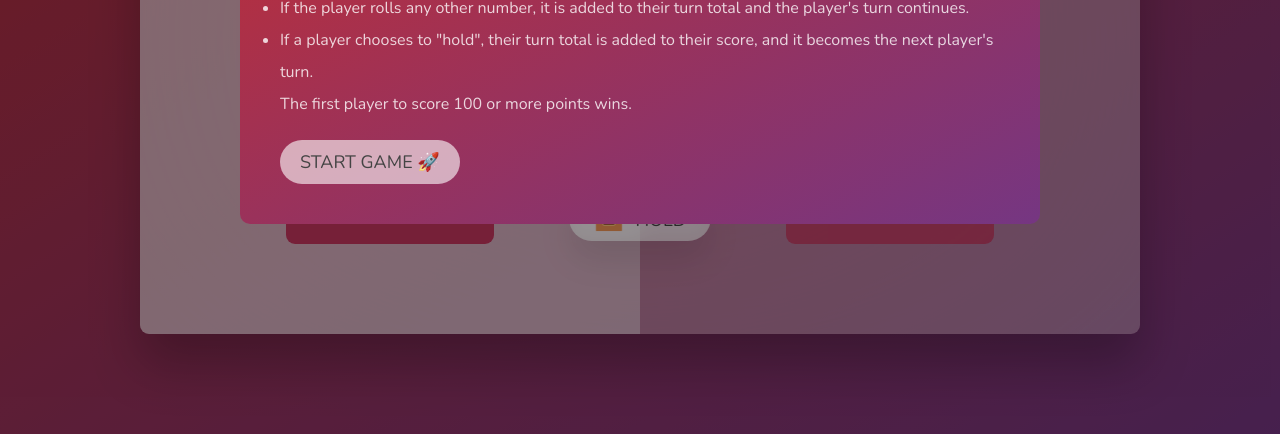
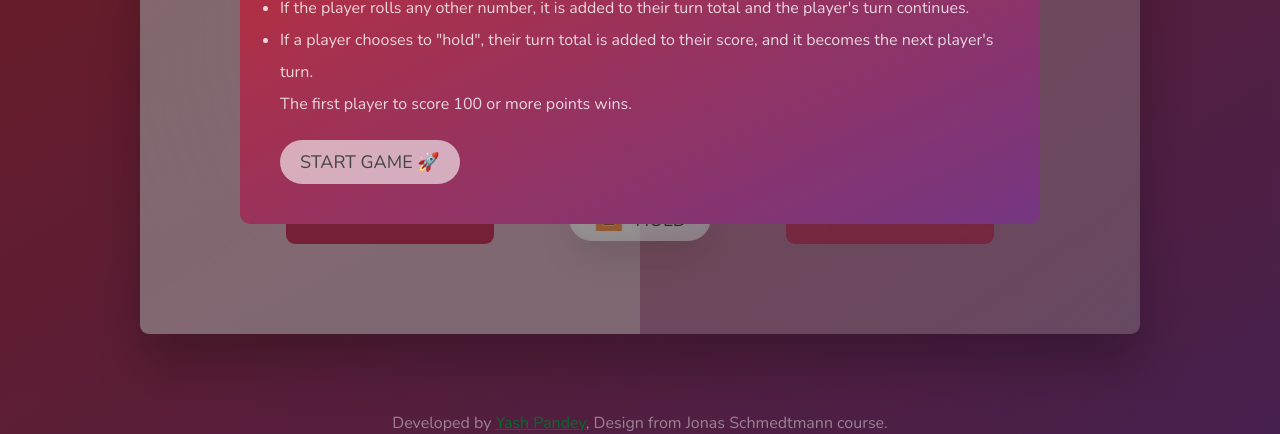
Before and after one commit to yashpandey002/pig-game, a plain HTML site: page index.html in a window 1280 px wide. Shown: the part 366-800 px from the top of the page. Drawn offline with nearby package versions, Linux system fonts and the light colour scheme; files whose address does not match are found by name.

Commit message:
attribution added

```diff
--- a/index.html
+++ b/index.html
@@ -54,6 +54,11 @@
                 <button class="start-game" id="start-game">Start game 🚀</button>
             </div>
         </div>
+        <footer>
+            Developed by
+            <a href="https://github.com/yashpandey002/pig-game" target="_blank">Yash Pandey</a>,
+            Design from Jonas Schmedtmann course.
+        </footer>
         <div class="desktop-use-only">Please Access this project from Desktop or Laptop!</div>
         <script src="./script.js"></script>
     </body>
--- a/style.css
+++ b/style.css
@@ -218,6 +218,17 @@ main {
     box-shadow: 0 1rem 2rem rgba(0, 0, 0, 0.15);
 }
 
+footer {
+    position: absolute;
+    font-size: 1.6rem;
+    color: #ffffff70;
+    bottom: 0;
+}
+
+footer a {
+    color: #006d2a;
+}
+
 .desktop-use-only {
     height: 100vh;
     width: 100vw;
```
